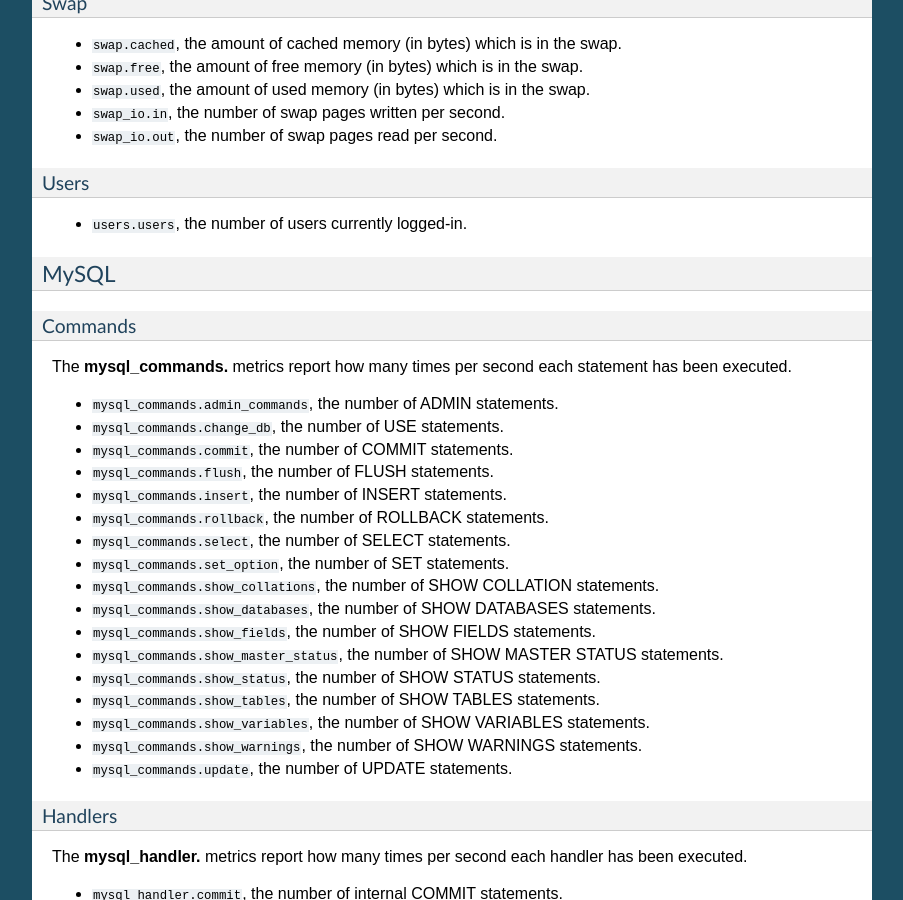
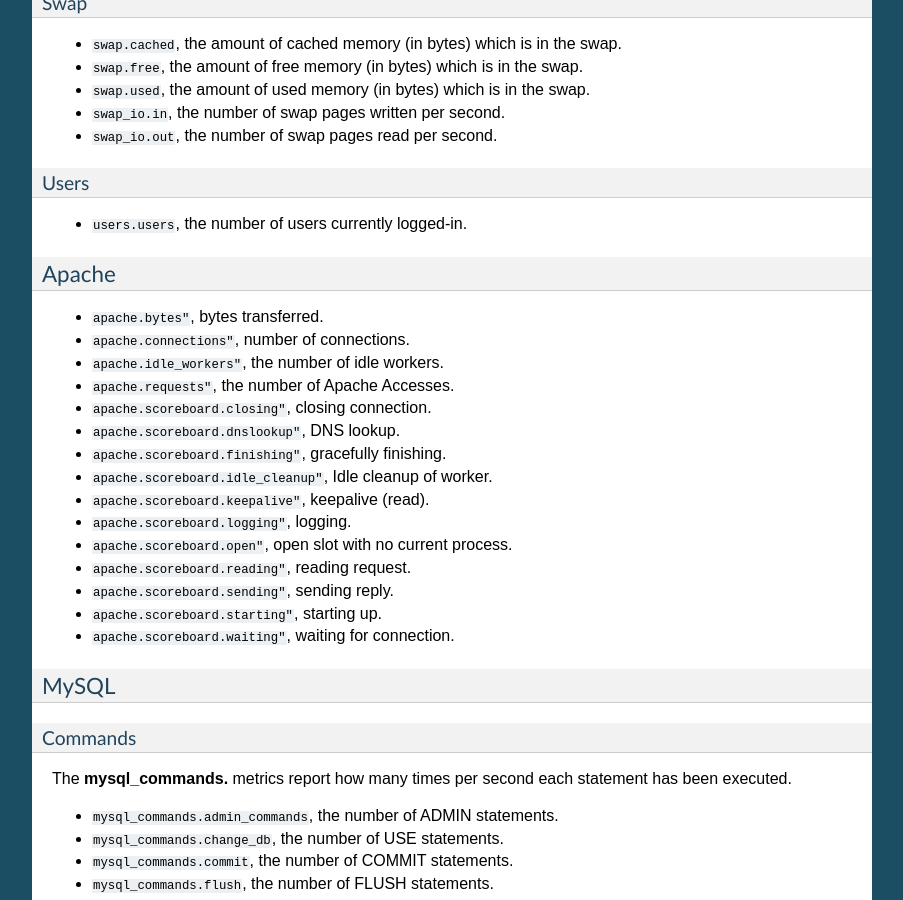
Before and after one commit to openstack-archive/fuel-plugin-lma-collector, a Sphinx documentation site: the page built from doc/source/metrics.rst, in a window 1280 px wide and 900 px high, scrolled down 2627 px. Shown: the whole window, without its empty margins (198-1101 px from the left). Built offline with Sphinx 7.4.7, drawn with Linux system fonts in a browser that asks for light colours.

Commit message:
Collect apache metrics.
- Enable apache module status
- Install collectd apache plugin

Change-Id: I92a8e1f0790b7473c224e7a7e17f6425902ea54d

```diff
--- a/doc/source/conf.py
+++ b/doc/source/conf.py
@@ -68,6 +68,7 @@
 # List of patterns, relative to source directory, that match files and
 # directories to ignore when looking for source files.
 exclude_patterns = [
+    'metrics/apache.rst',
     'metrics/mysql.rst',
     'metrics/openstack.rst',
     'metrics/rabbitmq.rst',
--- a/doc/source/metrics.rst
+++ b/doc/source/metrics.rst
@@ -74,6 +74,11 @@
 
 .. include:: metrics/system.rst
 
+Apache
+------
+
+.. include:: metrics/apache.rst
+
 MySQL
 -----
 
--- /dev/null
+++ b/doc/source/metrics/apache.rst
@@ -0,0 +1,17 @@
+.. _Apache_metrics:
+
+* ``apache.bytes"``, bytes transferred.
+* ``apache.connections"``, number of connections.
+* ``apache.idle_workers"``, the number of idle workers.
+* ``apache.requests"``, the number of Apache Accesses.
+* ``apache.scoreboard.closing"``, closing connection.
+* ``apache.scoreboard.dnslookup"``, DNS lookup.
+* ``apache.scoreboard.finishing"``, gracefully finishing.
+* ``apache.scoreboard.idle_cleanup"``, Idle cleanup of worker.
+* ``apache.scoreboard.keepalive"``, keepalive (read).
+* ``apache.scoreboard.logging"``, logging.
+* ``apache.scoreboard.open"``, open slot with no current process.
+* ``apache.scoreboard.reading"``, reading request.
+* ``apache.scoreboard.sending"``, sending reply.
+* ``apache.scoreboard.starting"``, starting up.
+* ``apache.scoreboard.waiting"``, waiting for connection.
```
Also changed, not shown: deployment_scripts/puppet/modules/lma_collector/files/apache/status.conf (added, +8 -0 lines), 5 other files.
